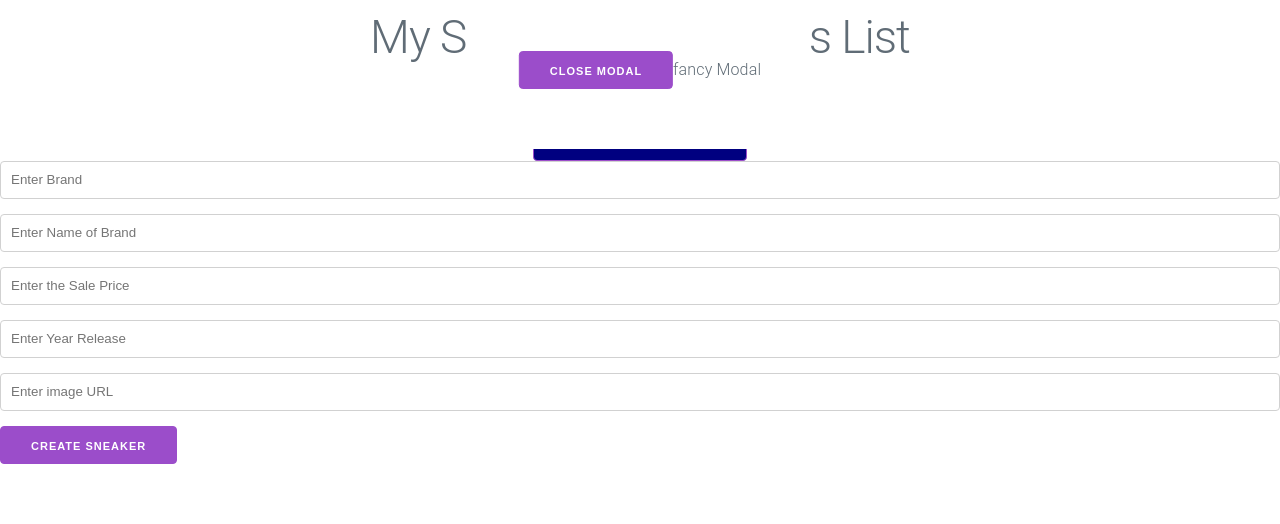
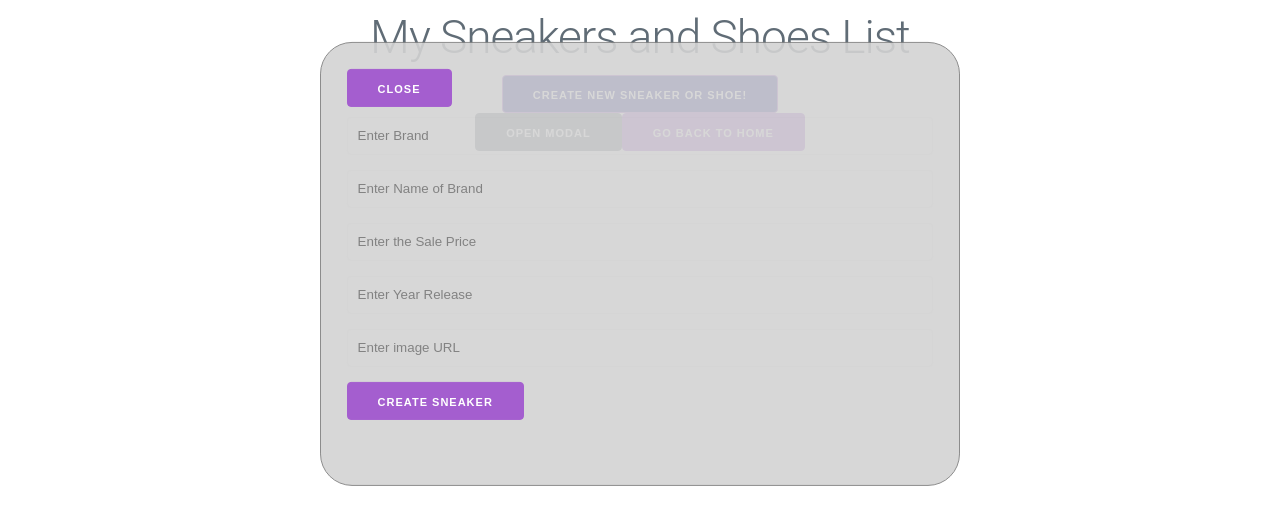
Before and after one commit to GuMarYae/project4_sneakers_app_frontend, a React (Create React App) app: page /new in a window 1280 px wide. Both pictures are taken after a click on the button "OPEN MODAL". Shown: the top 524 px of the page. Built offline with nearby package versions, Linux system fonts and the light colour scheme; no server answers.

Commit message:
modal check

```diff
--- a/src/App.js
+++ b/src/App.js
@@ -116,31 +116,19 @@ function App() {
   const BUTTON_WRAPPER_STYLES = {
     position: "relative",
     display:"flex",
+    margin:"auto",
     justifyContent:"center",
-
     zIndex: 1,
 
     //==============================================
   };
 
-  //===================================++======
-  const [isOpen, setIsOpen] = useState(false);
-  //===================================++======
 
   return (
     <div className="App">
       <h1 style={h1}>My Sneakers and Shoes List</h1>
-
-      <div style={BUTTON_WRAPPER_STYLES}>
-        <button onClick={() => setIsOpen(true)}>open modal</button>
-
-        <Modal open={isOpen} onClose={() => setIsOpen(false)}>
-          fancy Modal
-        </Modal>
-      </div>
-
       <Link to="/new">
-        <button style={button}>Create New sneaker!</button>
+        <button style={button}>Create New sneaker or Shoe!</button>
       </Link>
 
       <Routes>
@@ -180,4 +168,6 @@ function App() {
   );
 }
 
+
+
 export default App;
--- a/src/components/Modal.js
+++ b/src/components/Modal.js
@@ -2,12 +2,17 @@ import React from "react"
 
 const MODAL_STYLES = {
     position:"fixed",
-    top:"50",
+    top:"33%",
     left:"50%",
     transform:"translate(-50%, -50%)",
-    backgroundColor:"#fff",
-    padding:"50px",
-    zIndex:1000
+    backgroundColor:"#D3D3D3",
+    padding:"2%",
+    zIndex:1000,
+    opacity:0.9,
+    border:"0.1em solid grey",
+    borderRadius:"2em",
+
+
 }
 
 const OVERLAY_STYLES ={
@@ -27,10 +32,11 @@ const Modal =({children, open, onClose})=>{
 return(
 
     <>
-    <div style={OVERLAY_STYLES}></div>
+    {/* <div style={OVERLAY_STYLES}></div> */}
     <div style = {MODAL_STYLES}>
-        <button onClick={onClose}>Close MOdal</button>
+        <button onClick={onClose}>Close</button>
         {children}
+
     </div>
     </>
 
--- a/src/pages/Form.js
+++ b/src/pages/Form.js
@@ -1,5 +1,7 @@
+import Modal from "../components/Modal";
+
 import { useState } from "react";
-import { useNavigate } from "react-router-dom";
+import { Link, useNavigate } from "react-router-dom";
 
 const Form = ({ initialSneaker, handleSubmit, buttonLabel }) => {
   const navigate = useNavigate();
@@ -21,9 +23,28 @@ const Form = ({ initialSneaker, handleSubmit, buttonLabel }) => {
     //push user back to main page
     navigate("/");
   };
+ //==============================================
+ const BUTTON_WRAPPER_STYLES = {
+  position: "relative",
+  display:"flex",
+  margin:"auto",
+  justifyContent:"center",
+  zIndex: 1,
+
+  //==============================================
+};
+
+  //===================================++======
+  const [isOpen, setIsOpen] = useState(false);
+  //===================================++======
 
   return (
-    <form onSubmit={handleSubmission}>
+<>
+<div style={BUTTON_WRAPPER_STYLES}>
+        <button onClick={() => setIsOpen(true)}>open modal</button>
+
+        <Modal open={isOpen} onClose={() => setIsOpen(false)}><br></br>
+        <form onSubmit={handleSubmission}>
       <input
         type="text"
         placeholder="Enter Brand"
@@ -61,6 +82,14 @@ const Form = ({ initialSneaker, handleSubmit, buttonLabel }) => {
       />
       <input type="submit" value={buttonLabel} />
     </form>
+
+        </Modal>
+        <Link to="/">
+            <button>Go Back to Home</button>
+        </Link>
+      </div>
+
+  </>
   );
 };
 
```
